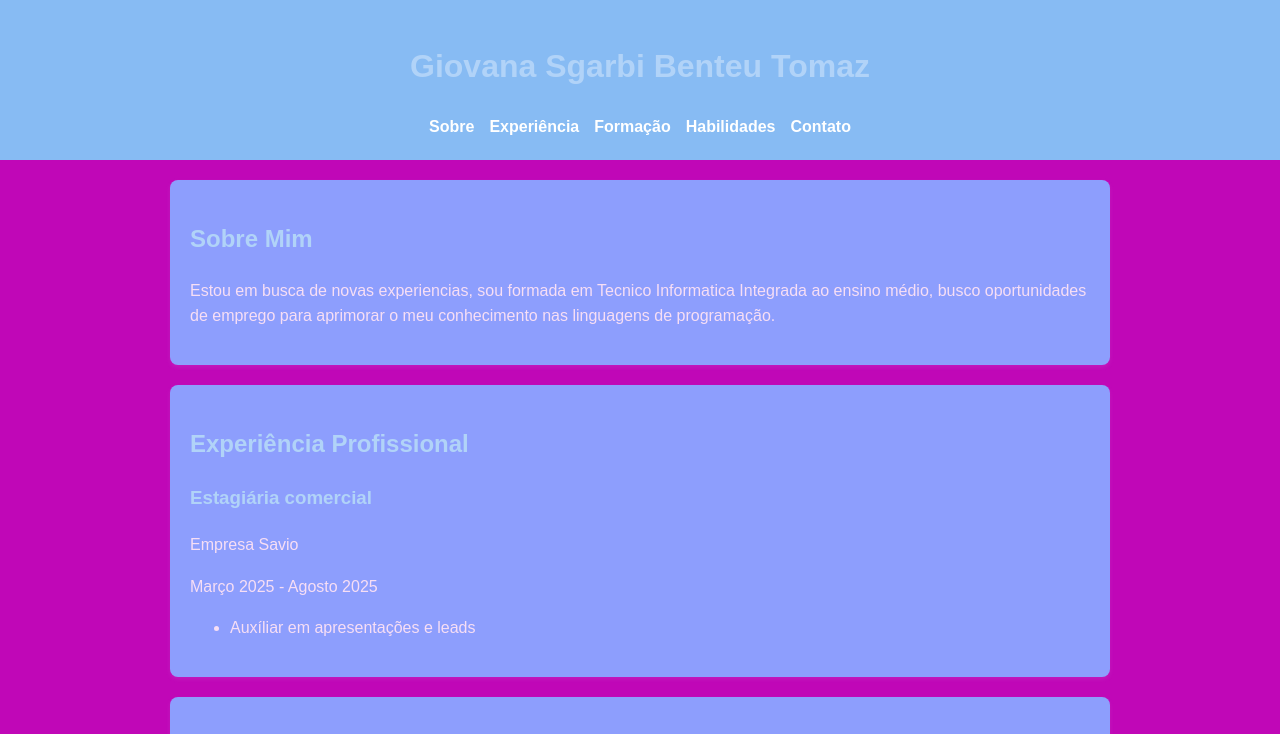
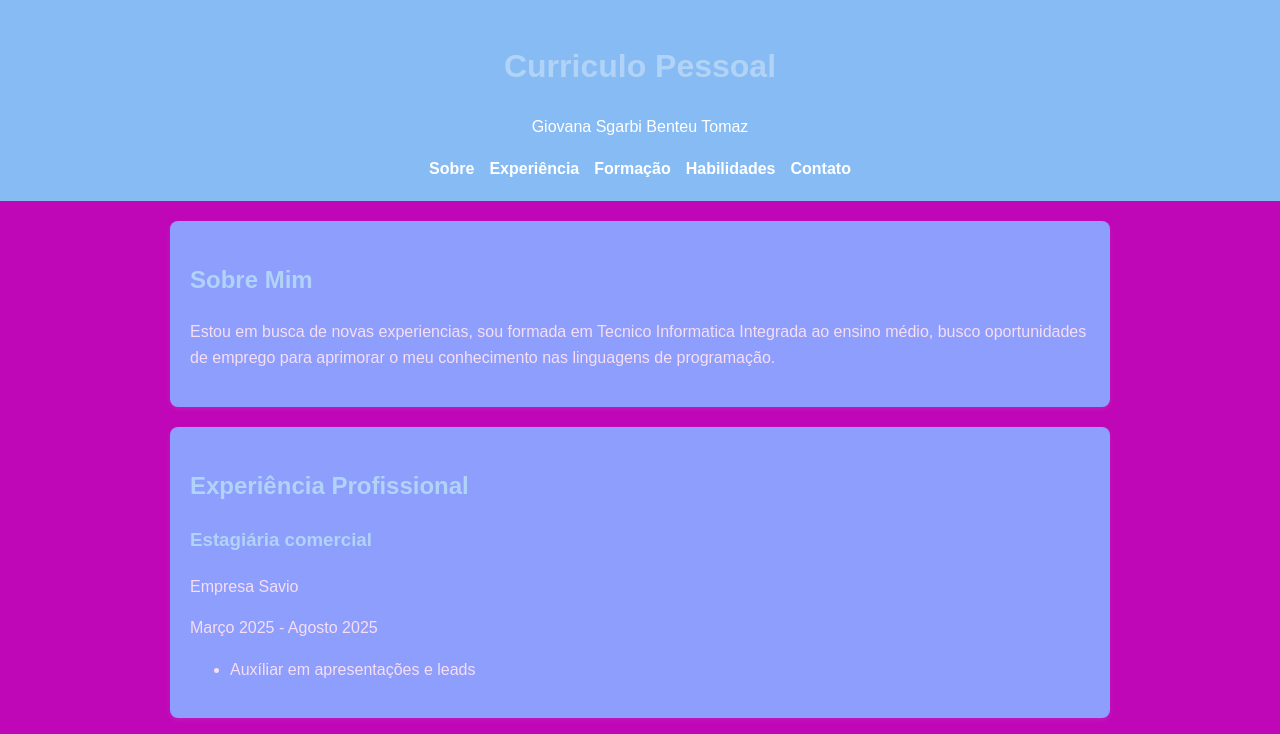
Before and after one commit to GiovanaSgarbi/Trabalho-Curriculo, a plain HTML site: page docs/index.html in a window 1280 px wide. Shown: the top 734 px of the page. Drawn offline with Linux system fonts and the light colour scheme.

Commit message:
Update index.html

```diff
--- a/docs/index.html
+++ b/docs/index.html
@@ -10,8 +10,8 @@
 <body>
 
     <header id="cabecalho">
-        <h1>Giovana Sgarbi Benteu Tomaz</h1>
-        <p class="titulo-profissional"> </p>
+        <h1>Curriculo Pessoal</h1>
+        <p class="titulo-profissional"> Giovana Sgarbi Benteu Tomaz </p>
         <nav id="menu">
             <a href="#sobre">Sobre</a>
             <a href="#experiencia">Experiência</a>
```
